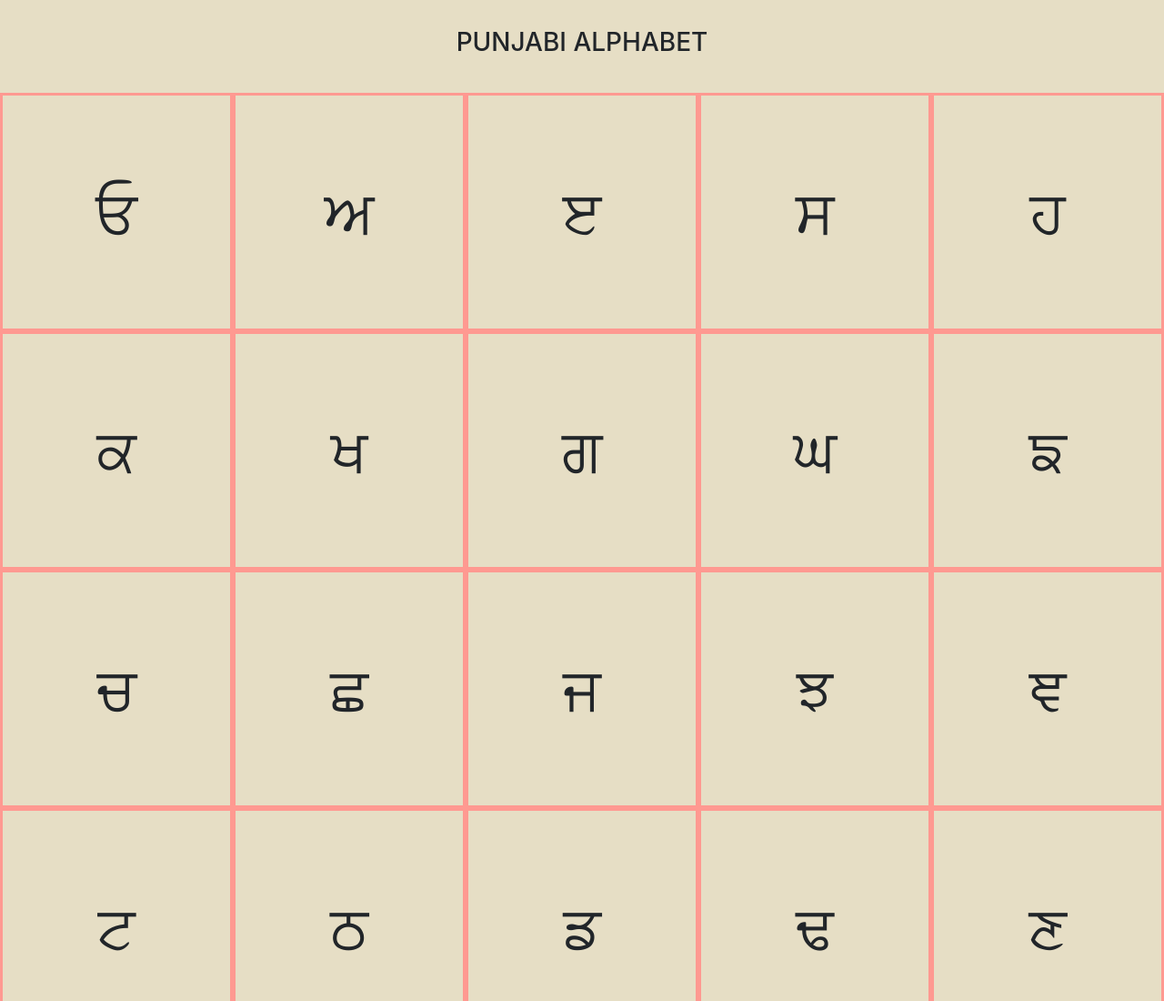
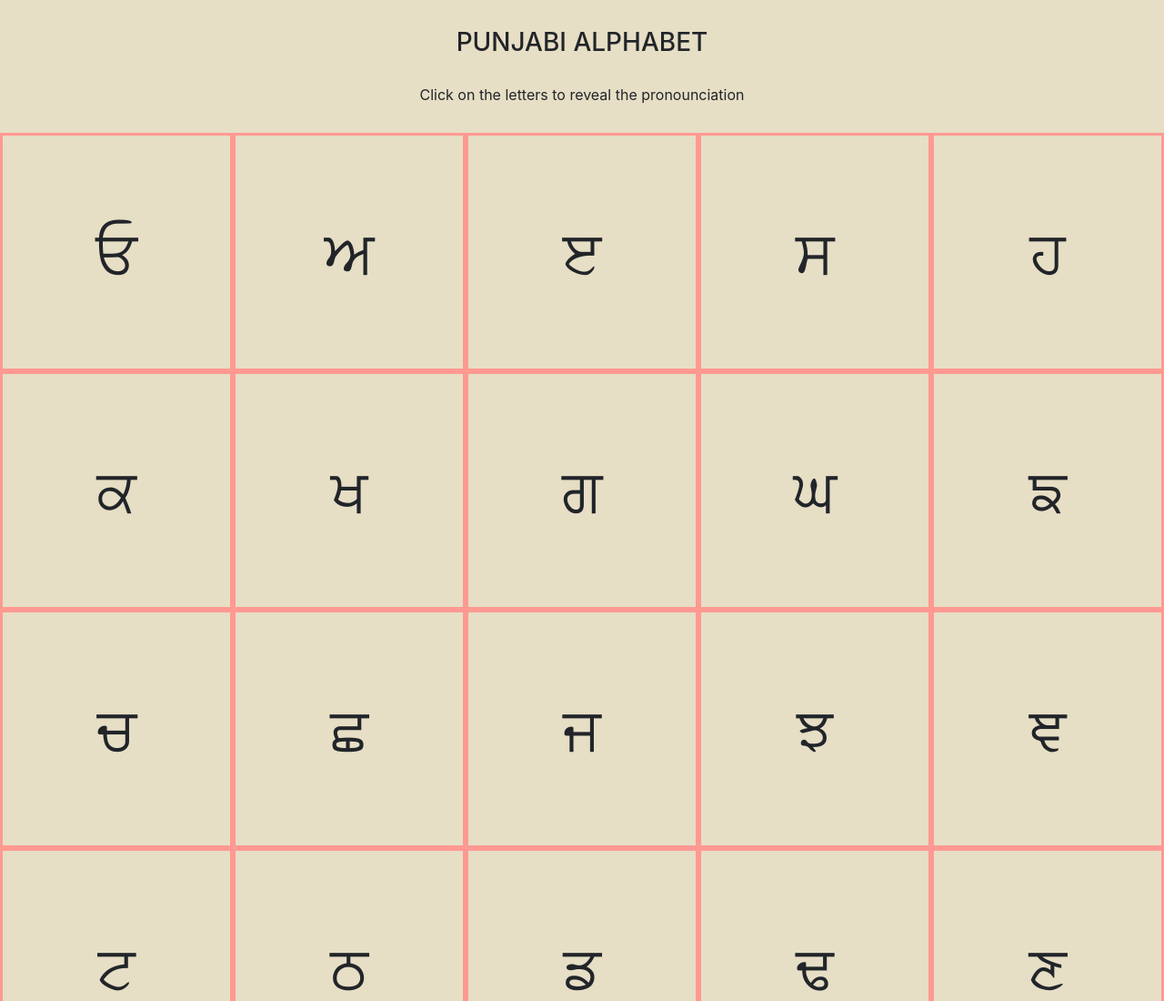
Before and after one commit to LiaSherGill/p-learning-game, a plain HTML site: page index.html in a window 1280 px wide. Shown: the top 1100 px of the page at 91% size. Drawn offline with nearby package versions, Linux system fonts and the light colour scheme; a web font is replaced by a local one.

Commit message:
Adding new column row for instructions

```diff
--- a/css/style.css
+++ b/css/style.css
@@ -2,7 +2,13 @@
 div.header {
   text-align: center;
   background-color: #E6DEC5;
-  padding: 30px 30px 30px 30px
+  padding: 30px 30px 10px 30px
+}
+
+div.sub_header {
+  text-align: center;
+  background-color: #E6DEC5;
+  padding: 10px 30px 30px 30px
 }
 
 /* STYLE FOR MAIN ALPHABET SECTION */
--- a/index.html
+++ b/index.html
@@ -31,10 +31,17 @@
       <!-- <input type='button' id='hideshow' value='hide/show'> -->
       <!-- <input type='button' class="mybutton" id='hideshow' value='hide/show'> -->
       <!-- <input class="my-button" type="button" value="Add" onclick="addItem(document.getElementById('ch1').rowIndex)" /> -->
+    </div>
+    </div>
+  </div>
+
+  <div class="row no-gutters">
+    <div class="col-sm">
+      <div class="sub_header">
+        Click on the letters to reveal the pronounciation
       </div>
     </div>
   </div>
-
 
 
     <!-- <div class="row no-gutters"> -->
```
